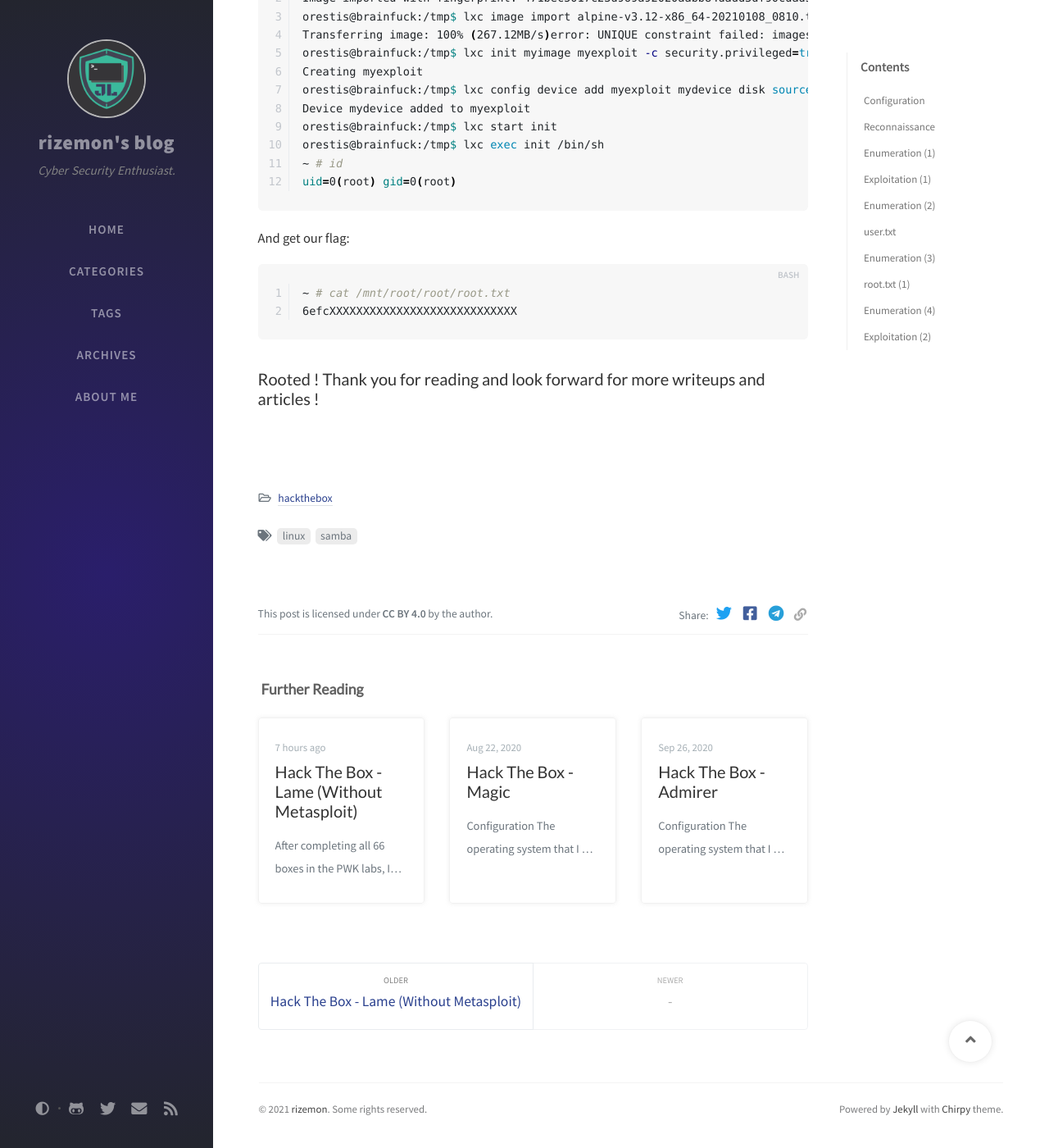
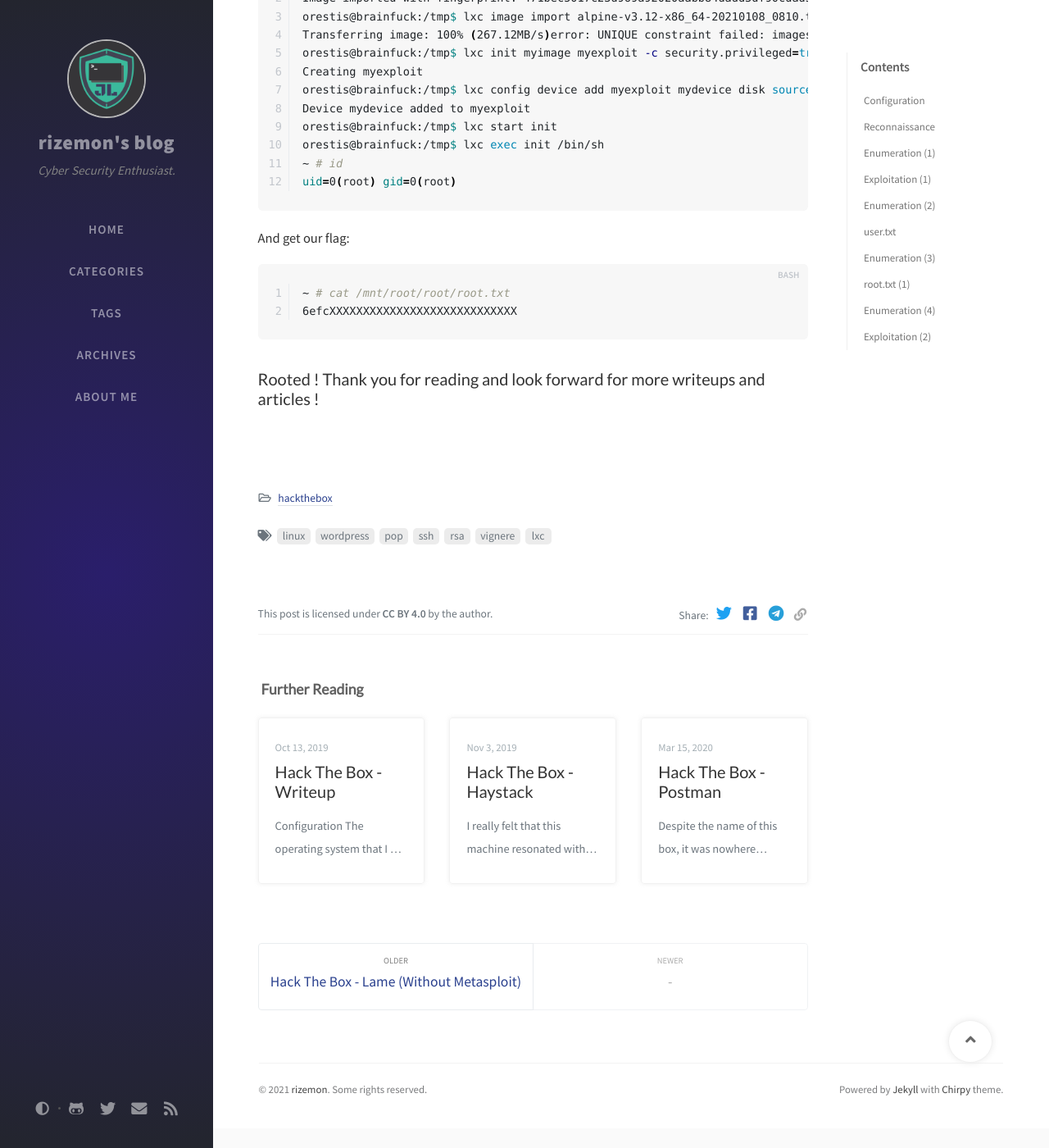
Before and after one commit to rizemon/rizemon.github.io, a Jekyll site: the page built from _posts/2021-01-08-brainfuck-htb.markdown, in a window 1280 px wide and 1400 px high, scrolled down 15259 px. Shown: the whole window at 82% size. Built offline with Jekyll 4.4.1, drawn with Linux system fonts in a browser that asks for light colours; nearby versions of some CDN libraries; comment, search, counter and statistics services are not loaded.

Commit message:
Forgot to fix tags

```diff
--- a/_posts/2021-01-08-brainfuck-htb.markdown
+++ b/_posts/2021-01-08-brainfuck-htb.markdown
@@ -2,7 +2,7 @@
 title: Hack The Box - Brainfuck (Without Metasploit)
 date: 2021-01-08 21:48:00 +0800
 categories: [hackthebox]
-tags: [linux, samba]
+tags: [linux, wordpress, pop, ssh, rsa, vignere, lxc]
 ---
 
 An insane box on the list? Really?
```
